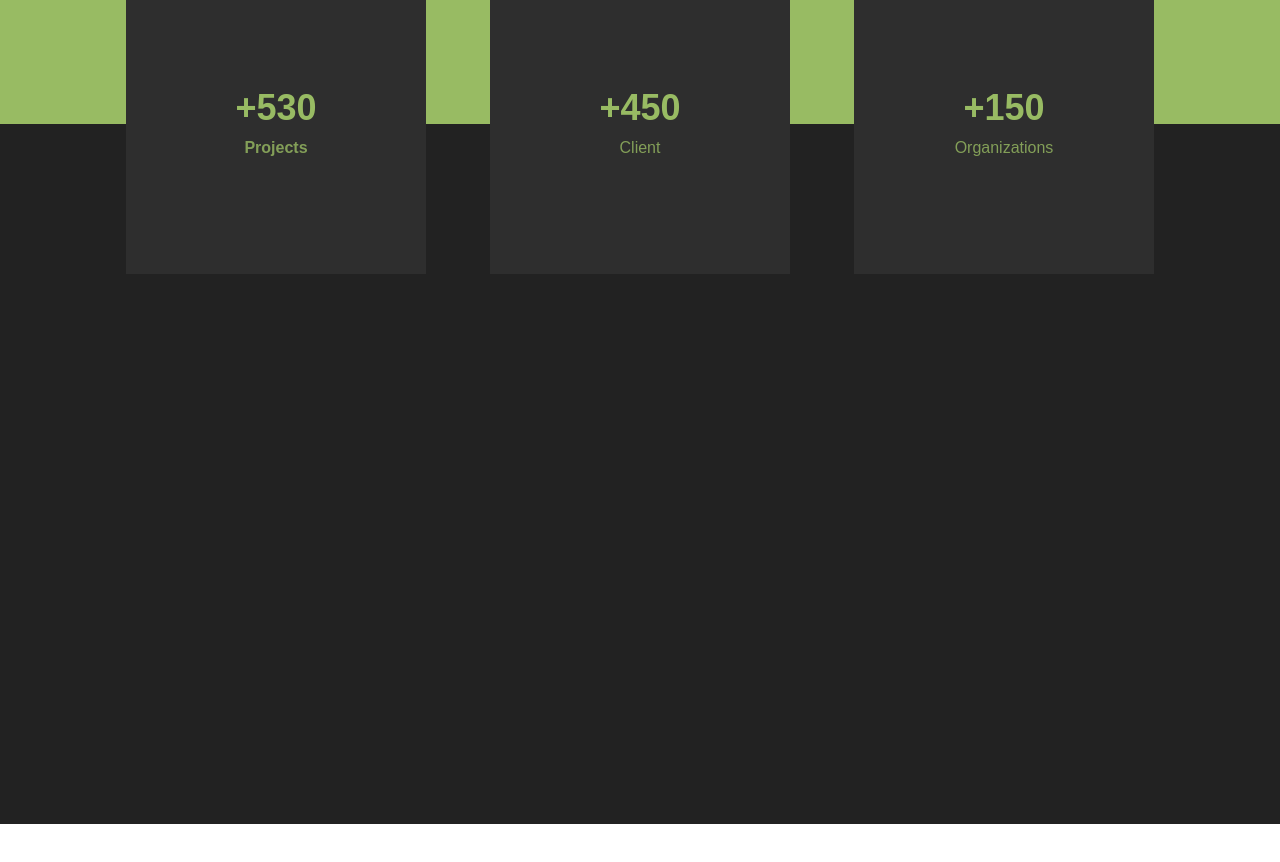
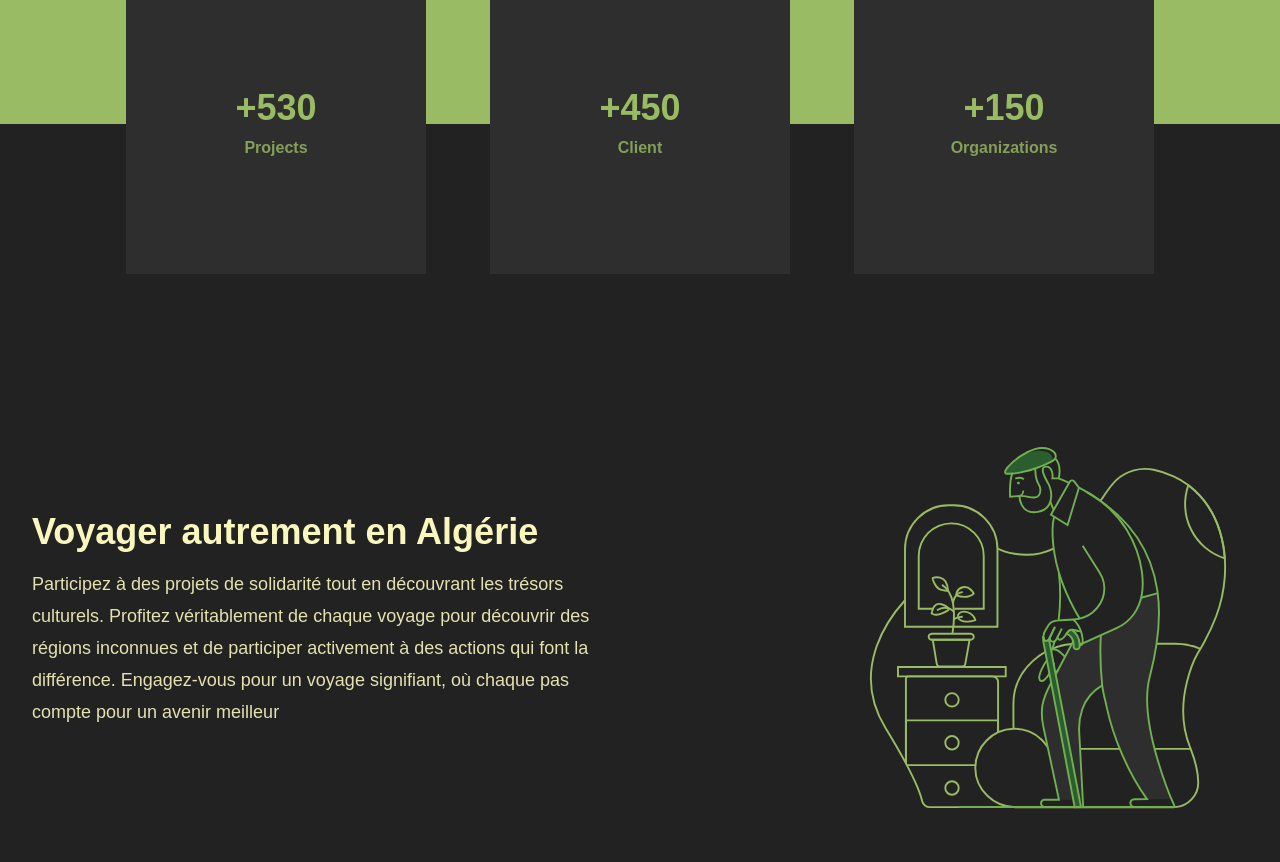
Before and after one commit to saidseghirakram/trips-fi-bladi, a Next.js app: page /Tourisme-Solidaire in a window 1280 px wide. Shown: the part 880-1742 px from the top of the page. Before the commit the page ends 1704 px from the top, so only its background shows below. Built offline with nearby package versions, Linux system fonts and the light colour scheme.

Commit message:
Voyager autrement en Algérie

```diff
--- a/app/Tourisme-Solidaire/page.tsx
+++ b/app/Tourisme-Solidaire/page.tsx
@@ -15,7 +15,7 @@ function page() {
         />
         {/* Hero Content */}
         <div className="container mx-auto px-4 pt-20 sm:pt-24 md:pt-28 pb-12 md:pb-16">
-          <div className="flex flex-col md:flex-row items-center justify-between gap-8">
+          <div className="flex flex-col-reverse md:flex-row items-center justify-between gap-8">
             {/* Left content */}
             <div className="md:w-1/2">
               <h1 className="text-[#2B5E2E] text-4xl md:text-5xl font-bold mb-4">
@@ -47,9 +47,9 @@ function page() {
         </div>
       </div>
 
+      <div className="bg-[#222222] py-12 min-h-[700px] relative">
       {/* Stats section with black background */}
-      <div className="bg-[#222222] py-12 min-h-[700px] relative">
-        <div className="container mx-auto px-4 bg-yellow-300">
+        <div className="container mx-auto px-4 ">
           <div className="h-[102px] sm:h-[300px] w-full flex justify-center items-center gap-4 sm:gap-16 absolute left-0 top-[-51px] sm:top-[-150px]">
             <div className="text-center w-[102px] h-[102px] sm:w-[300px] sm:h-[300px] flex flex-col gap-1 sm:gap-2 justify-center items-center bg-[#2E2E2E]">
               <div className="text-xl sm:text-4xl font-bold text-[#98BB63]">+530</div>
@@ -57,11 +57,40 @@ function page() {
             </div>
             <div className="text-center w-[102px] h-[102px] sm:w-[300px] sm:h-[300px] flex flex-col gap-1 sm:gap-2 justify-center items-center bg-[#2E2E2E]">
               <div className="text-xl sm:text-4xl font-bold text-[#98BB63]">+450</div>
-              <div className="text-[#98BB63]/80 text-xs sm:text-base">Client</div>
+              <div className="text-[#98BB63]/80 text-xs sm:text-base font-semibold">Client</div>
             </div>
             <div className="text-center w-[102px] h-[102px] sm:w-[300px] sm:h-[300px] flex flex-col gap-1 sm:gap-2 justify-center items-center bg-[#2E2E2E]">
               <div className="text-xl sm:text-4xl font-bold text-[#98BB63]">+150</div>
-              <div className="text-[#98BB63]/80 text-xs sm:text-base">Organizations</div>
+              <div className="text-[#98BB63]/80 text-xs sm:text-base font-semibold">Organizations</div>
+            </div>
+          </div>
+        </div>
+
+        {/* Voyager autrement en Algérie section */}
+        <div className="container mx-auto px-4 sm:px-6 md:px-8 pt-40 sm:pt-64 pb-16">
+          <div className="flex flex-col-reverse md:flex-row items-center justify-between gap-8 md:gap-12">
+            {/* Left content */}
+            <div className="w-full md:w-1/2 text-left">
+              <h2 className="text-2xl sm:text-3xl md:text-4xl font-bold mb-4 text-[#F9F7BE]">
+                Voyager autrement en Algérie
+              </h2>
+              <p className="text-sm sm:text-base md:text-lg mb-4 opacity-90 text-[#F9F7BE] leading-8">
+                Participez à des projets de solidarité tout en découvrant les trésors culturels.
+                Profitez véritablement de chaque voyage pour découvrir des régions inconnues et de
+                participer activement à des actions qui font la différence. Engagez-vous pour un
+                voyage signifiant, où chaque pas compte pour un avenir meilleur
+              </p>
+            </div>
+
+            {/* Right image */}
+            <div className="w-full md:w-1/2 flex justify-center md:justify-end">
+              <Image
+                src="/images/tourismeSolidaire/men.svg"
+                alt="Homme plantant un arbre"
+                width={400}
+                height={400}
+                className="w-full max-w-[300px] md:max-w-[400px] h-auto"
+              />
             </div>
           </div>
         </div>
--- a/app/components/Navbar.tsx
+++ b/app/components/Navbar.tsx
@@ -3,11 +3,11 @@ import React from 'react';
 const Navbar = () => {
   return (
     <nav className="flex justify-between items-center p-4 sm:p-6 md:p-8 bg-transparent absolute top-0 left-0 right-0 w-full z-50">
-      <div className="text-white text-2xl sm:text-2xl md:text-3xl lg:text-4xl font-bold">
+      <div className="text-white text-xl sm:text-2xl md:text-3xl lg:text-4xl font-bold">
         logo
       </div>
       <button className="group">
-        <svg xmlns="http://www.w3.org/2000/svg" fill="none" viewBox="0 0 24 24" strokeWidth={1.5} stroke="#F9F7BE" className="w-8 h-8 sm:w-8 sm:h-8 md:w-10 md:h-10 group-hover:stroke-white transition-colors">
+        <svg xmlns="http://www.w3.org/2000/svg" fill="none" viewBox="0 0 24 24" strokeWidth={1.5} stroke="#F9F7BE" className="w-8 h-8 sm:w-10 sm:h-10 md:w-12 md:h-12 group-hover:stroke-white transition-colors">
           <path strokeLinecap="round" strokeLinejoin="round" d="M17.982 18.725A7.488 7.488 0 0 0 12 15.75a7.488 7.488 0 0 0-5.982 2.975m11.963 0a9 9 0 1 0-11.963 0m11.963 0A8.966 8.966 0 0 1 12 21a8.966 8.966 0 0 1-5.982-2.275M15 9.75a3 3 0 1 1-6 0 3 3 0 0 1 6 0Z" />
         </svg>
       </button>
```
